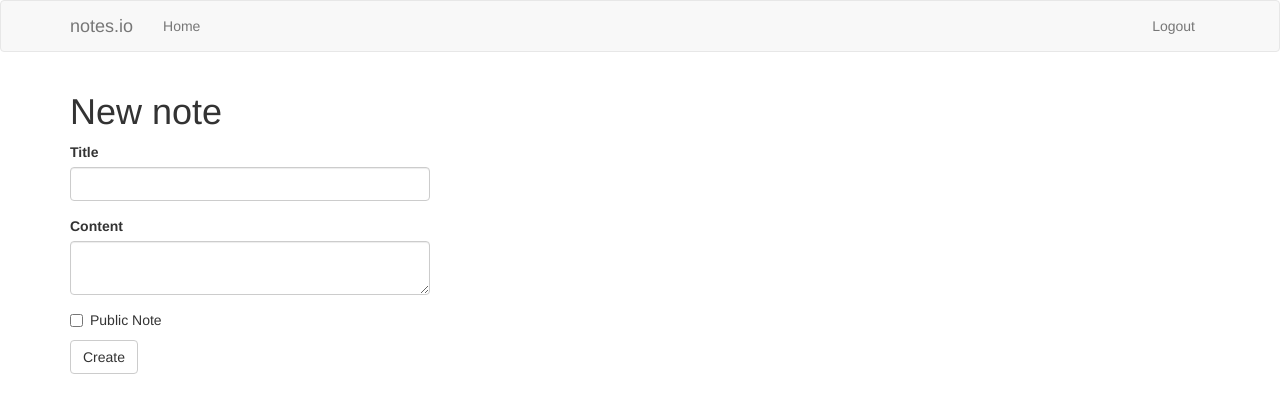
After one commit to maxime-bc/why-notes, a Flask app: page /new in a window 1280 px wide. The commit adds this page. Shown: the top 413 px of the page. Run offline with Flask 2, Linux system fonts and the light colour scheme; the visitor is signed in with stand-in values (Sample User, id 1); some libraries are stand-ins or nearby versions.

Commit message:
Create a note

```diff
--- a/python/app/forms.py
+++ b/python/app/forms.py
@@ -1,6 +1,7 @@
 from flask_wtf import FlaskForm
 from wtforms import StringField, PasswordField, BooleanField, SubmitField
 from wtforms.validators import DataRequired, Email, EqualTo, ValidationError
+from wtforms.widgets import TextArea
 
 from app import User
 
@@ -24,3 +25,10 @@ class RegistrationForm(FlaskForm):
         user = User.query.filter_by(email=email.data).first()
         if user is not None:
             raise ValidationError('This email is already used.')
+
+
+class NoteForm(FlaskForm):
+    title = StringField('Title', validators=[DataRequired()])
+    content = StringField('Content', widget=TextArea())
+    is_public = BooleanField('Public Note')
+    submit = SubmitField('Create')
--- a/python/app/routes.py
+++ b/python/app/routes.py
@@ -1,27 +1,40 @@
+from datetime import datetime
+
 from flask import url_for, render_template, flash, request
-from flask_login import current_user, login_user, logout_user
+from flask_login import current_user, login_user, logout_user, login_required
 from werkzeug.urls import url_parse
 from werkzeug.utils import redirect
 
-from app import app, User, db
-from app.forms import LoginForm, RegistrationForm
+from app import app, User, db, Note
+from app.forms import LoginForm, RegistrationForm, NoteForm
 
 
 @app.route('/')
 @app.route('/index')
 def index():
-    user = {'username': 'Miguel'}
-    notes = [
-        {
-            'author': {'username': 'John'},
-            'content': 'Beautiful day in Portland!'
-        },
-        {
-            'author': {'username': 'Susan'},
-            'content': 'The Avengers movie was so cool!'
-        }
-    ]
-    return render_template("index.html", title='Home Page', user=user, notes=notes)
+    notes = None
+    if current_user.is_authenticated:
+        notes = current_user.notes.order_by(Note.edit_date.desc())
+    return render_template("index.html", title='Your notes', notes=notes)
+
+
+@app.route('/new',  methods=['GET', 'POST'])
+@login_required
+def new():
+    form = NoteForm()
+    if form.validate_on_submit():
+        note = Note(title=form.title.data,
+                    content=form.content.data,
+                    creation_date=datetime.now(),
+                    edit_date=datetime.now(),
+                    author=current_user,
+                    is_public=form.is_public.data,
+                    uuid='uuid')
+        db.session.add(note)
+        db.session.commit()
+        flash('Your note is created !')
+        return redirect(url_for('index'))
+    return render_template('new.html', title='New note', form=form)
 
 
 @app.route('/login', methods=['GET', 'POST'])
@@ -44,6 +57,7 @@ def login():
 
 
 @app.route('/logout')
+@login_required
 def logout():
     logout_user()
     return redirect(url_for('index'))
--- /dev/null
+++ b/python/app/templates/new.html
@@ -0,0 +1,12 @@
+{% extends 'base.html' %}
+{% import 'bootstrap/wtf.html' as wtf %}
+
+{% block app_content %}
+    <h1>New note</h1>
+    <div class="row">
+        <div class="col-md-4">
+            {{ wtf.quick_form(form) }}
+        </div>
+    </div>
+    <br>
+{% endblock %}
```
Also changed, not shown: python/app/templates/index.html (+7 -3 lines), python/app/templates/note.html (added, +8 -0 lines), python/app/models.py (line endings or trailing spaces).
